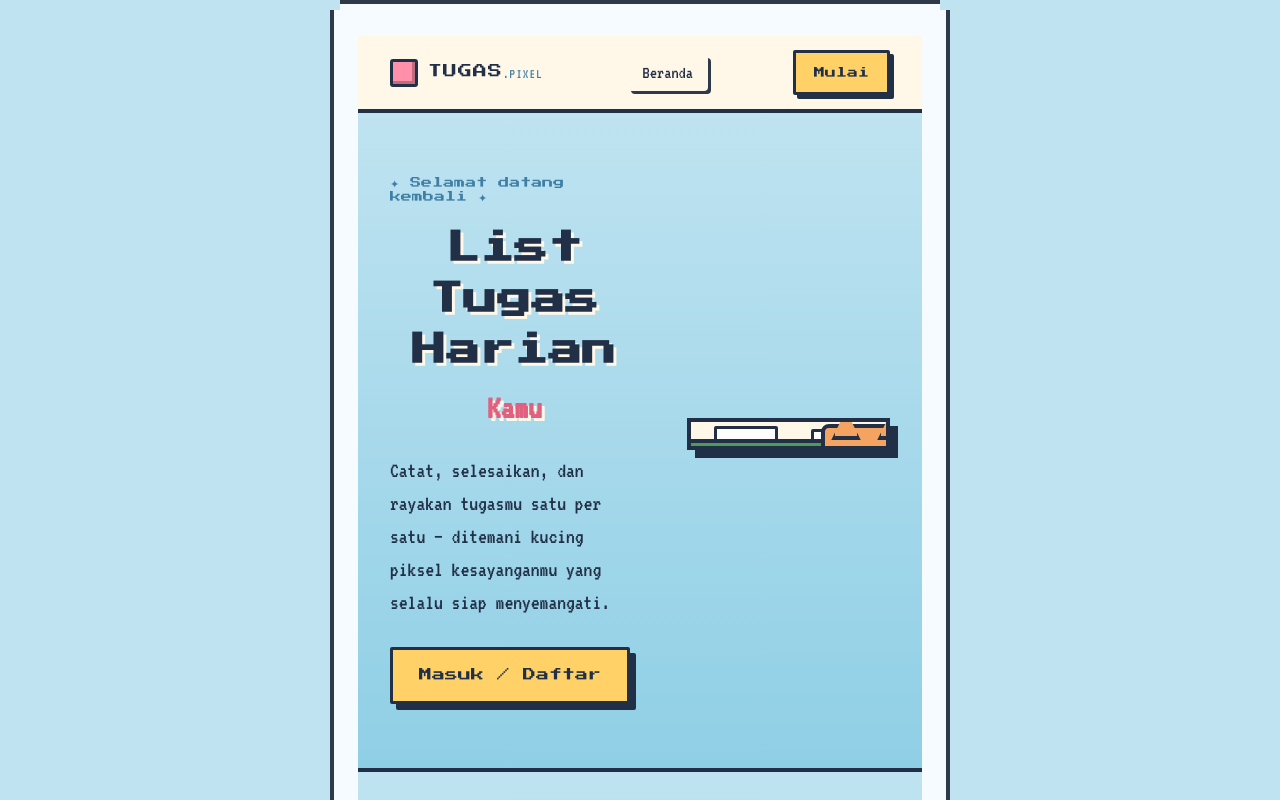
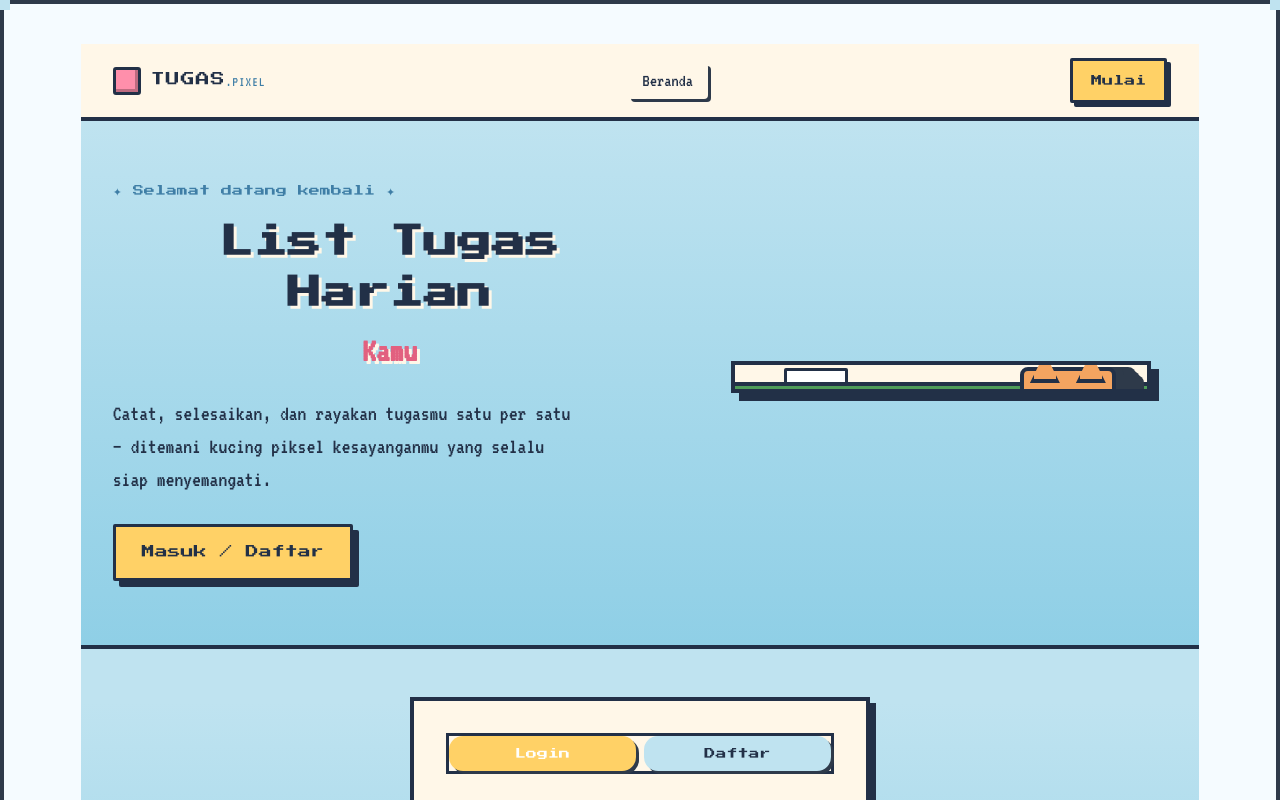
Before and after one commit to naubass/Todo-List-Appication, a Vue app in the folder frontend/: page / in a window 1280 px wide. Shown: the top 800 px of the page. Built offline with nearby package versions, Linux system fonts and the light colour scheme.

Commit message:
update style CSS board

```diff
--- a/frontend/src/style.css
+++ b/frontend/src/style.css
@@ -16,19 +16,18 @@ body {
   background-size: 24px 24px;
   background-position: 0 0, 12px 12px;
   color: #1a1a1a;
-  display: flex;
-  justify-content: center;
-  align-items: flex-start;
   min-height: 100vh;
-  padding: 40px 16px;
+  width: 100%;
 }
 
-/* App Container */
+/* App Container — sekarang melebar penuh mengikuti layar,
+   bukan dikunci ke 620px lagi */
 #app, main {
   width: 100%;
-  max-width: 620px;
+  max-width: 100%;
+  margin: 0;
   background: #f5fbff;
-  padding: 32px 24px;
+  padding: 40px clamp(24px, 6vw, 80px);
   border: 4px solid #2e3a4a;
   box-shadow:
     6px 6px 0px 0px #2e3a4a,
```
